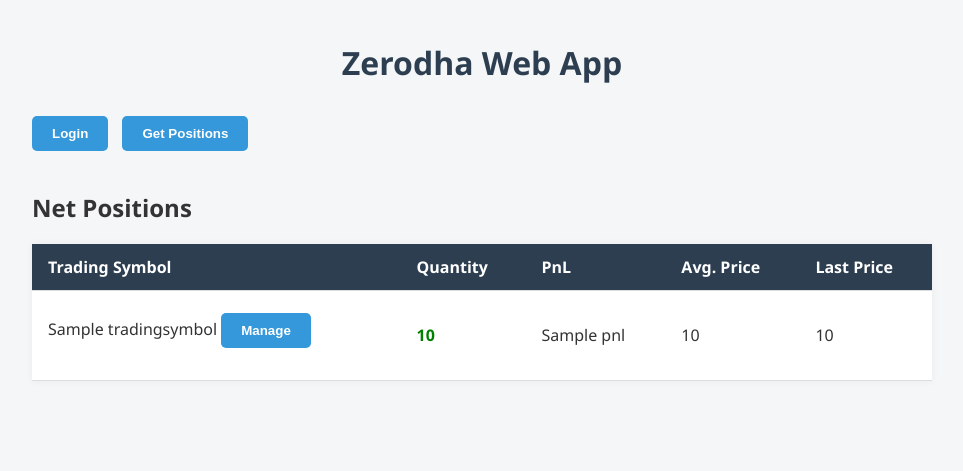
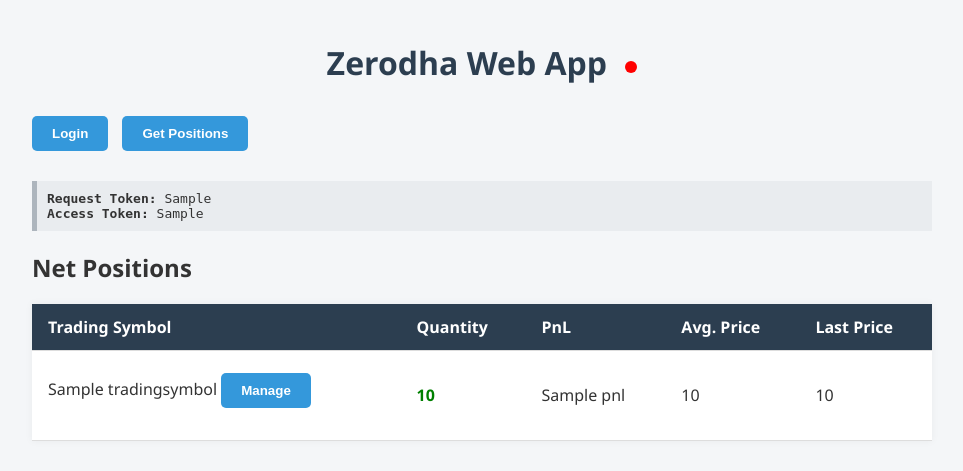
Before and after one commit to SANARP98/Zerodha-rpinj, a FastAPI app: template templates/index.html in a window 1280 px wide. Shown: the top 471 px of the page, without its empty margins (158-1121 px from the left). Run offline with FastAPI, Linux system fonts and the light colour scheme; the template is opened without the code that fills it: most values are stand-ins (such as "Sample title", 1, 10 or a date in 2020).

Commit message:
Manage-positions

```diff
--- a/static/style.css
+++ b/static/style.css
@@ -63,3 +63,27 @@
     color: red;
     font-weight: bold;
 }
+.status-dot {
+    height: 12px;
+    width: 12px;
+    border-radius: 50%;
+    display: inline-block;
+    margin-left: 10px;
+    vertical-align: middle;
+}
+
+.logged-in {
+    background-color: green;
+}
+
+.logged-out {
+    background-color: red;
+}
+
+.token-box {
+    margin-top: 10px;
+    padding: 10px;
+    background: #e9ecef;
+    border-left: 5px solid #adb5bd;
+    font-family: monospace;
+}
--- a/templates/index.html
+++ b/templates/index.html
@@ -7,12 +7,22 @@
 </head>
 <body>
     <div class="container">
-        <h1>Zerodha Web App</h1>
+        <h1>
+            Zerodha Web App
+            <span class="status-dot {{ 'logged-in' if logged_in else 'logged-out' }}"></span>
+        </h1>
 
         <div>
             <button onclick="window.location.href='/login'">Login</button>
             <button onclick="window.location.href='/positions'">Get Positions</button>
         </div>
+
+        {% if access_token %}
+        <div class="token-box">
+            <strong>Request Token:</strong> {{ request_token }}<br>
+            <strong>Access Token:</strong> {{ access_token }}
+        </div>
+        {% endif %}
 
         {% if positions %}
         <h2>Net Positions</h2>
--- a/zerodha_fastapi/main.py
+++ b/zerodha_fastapi/main.py
@@ -5,27 +5,41 @@
 from login_logic import get_login_url, generate_session
 from positions import fetch_net_positions
 from logger_config import setup_logger
+import os
 
 app = FastAPI()
 logger = setup_logger(__name__)
 templates = Jinja2Templates(directory="templates")
 app.mount("/static", StaticFiles(directory="static"), name="static")
 
+def get_token_status():
+    request_token = os.getenv("REQUEST_TOKEN")
+    access_token = os.getenv("ACCESS_TOKEN")
+    return request_token, access_token, bool(access_token)
+
 @app.get("/", response_class=HTMLResponse)
 async def index(request: Request):
-    return templates.TemplateResponse("index.html", {"request": request})
+    request_token, access_token, logged_in = get_token_status()
+    return templates.TemplateResponse("index.html", {
+        "request": request,
+        "logged_in": logged_in,
+        "request_token": request_token,
+        "access_token": access_token
+    })
+
+@app.get("/callback")
+def callback(request_token: str):
+    try:
+        access_token = generate_session(request_token)
+        return RedirectResponse("/", status_code=303)
+    except Exception as e:
+        return HTMLResponse(f"<h3>Error: {e}</h3><a href='/'>Back</a>")
 
 @app.get("/login")
 def login():
     return RedirectResponse(get_login_url())
 
-@app.get("/callback")
-def callback(request_token: str):
-    try:
-        generate_session(request_token)
-        return HTMLResponse("<h3>Login successful!</h3><a href='/'>Back</a>")
-    except Exception as e:
-        return HTMLResponse(f"<h3>Error: {e}</h3><a href='/'>Back</a>")
+
 
 @app.get("/positions", response_class=HTMLResponse)
 def show_positions(request: Request):
```
